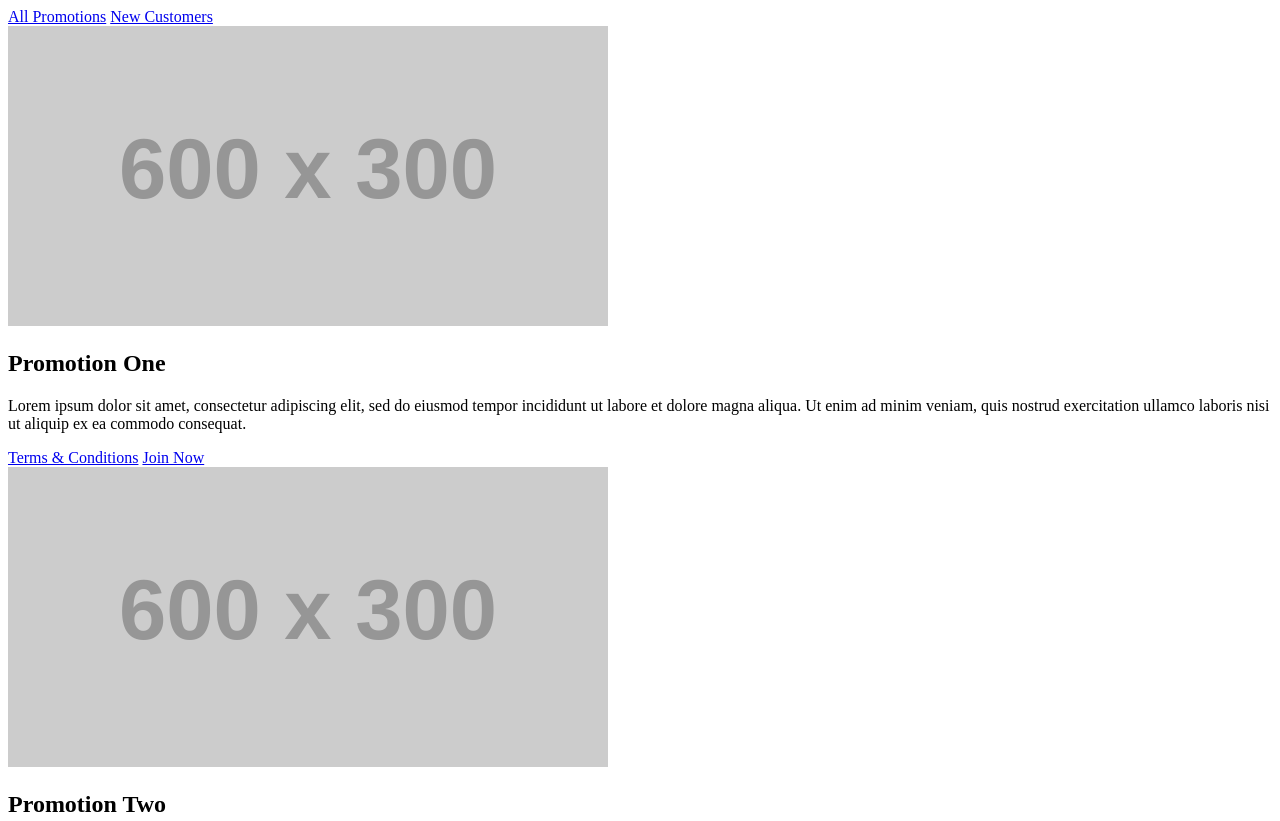
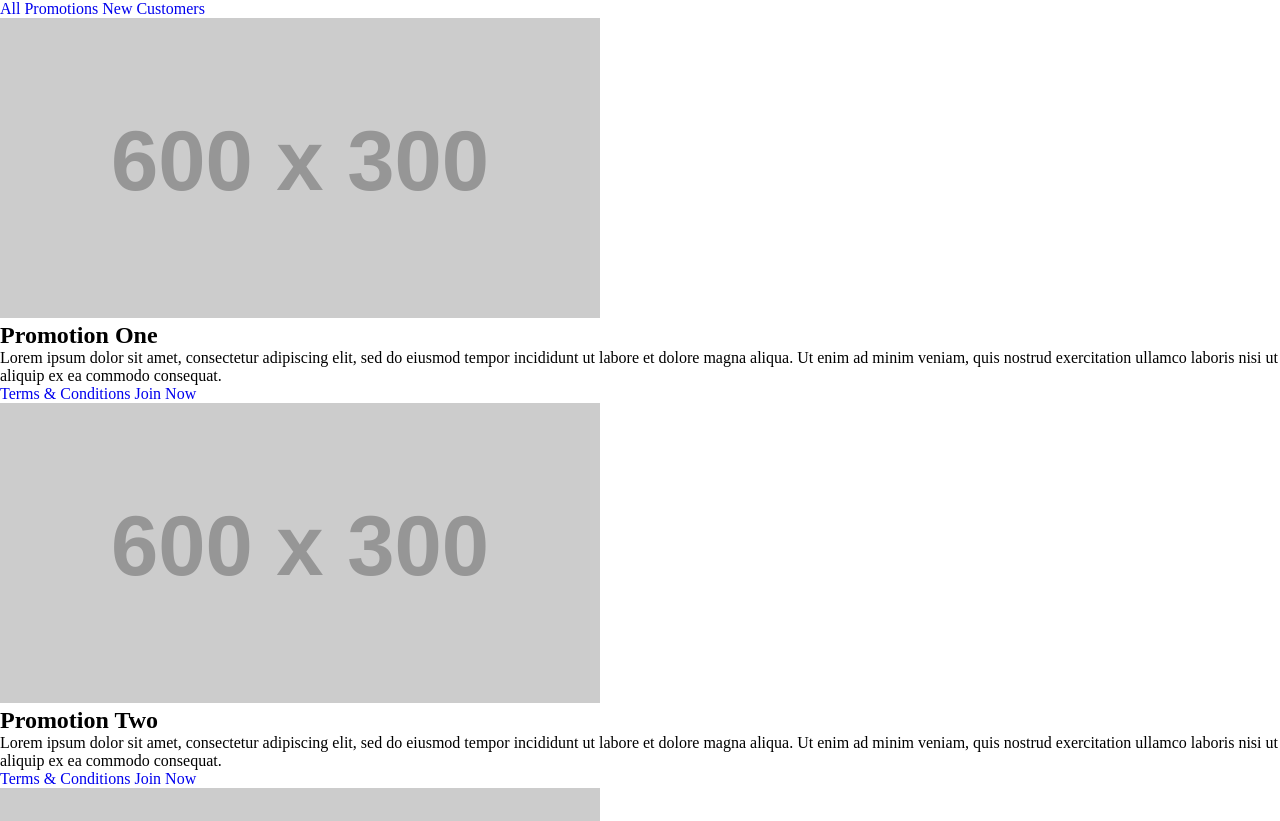
Before and after one commit to rubensbatista98/teste-addison-global-2, a plain HTML site: page index.html in a window 1280 px wide. Shown: the top 821 px of the page. Drawn offline with Linux system fonts and the light colour scheme; placeholder pictures from the web are drawn by us.

Commit message:
Iniciada a estilizaçãoa  cpágina. Criado um diretório base com um arquivo a.css que serve para retirar o underline dos elementos <a>, e um diretório generic com o arquivo reset.css que serve para remover algumas estilizações basicas dos browsers.

```diff
--- /dev/null
+++ b/css/base/a.css
@@ -0,0 +1,3 @@
+a {
+  text-decoration: none;
+}
--- /dev/null
+++ b/css/generic/reset.css
@@ -0,0 +1,5 @@
+* {
+  box-sizing: border-box;
+  padding: 0;
+  margin: 0;
+}
--- /dev/null
+++ b/css/main.css
@@ -0,0 +1,2 @@
+@import "./generic/reset.css";
+@import "./base/a.css";
--- a/index.html
+++ b/index.html
@@ -5,6 +5,7 @@
     <meta name="viewport" content="width=device-width, initial-scale=1.0" />
     <meta http-equiv="X-UA-Compatible" content="ie=edge" />
     <title>Addison Global</title>
+    <link rel="stylesheet" href="./css/main.css">
   </head>
   <body>
     <div class="container">
```
